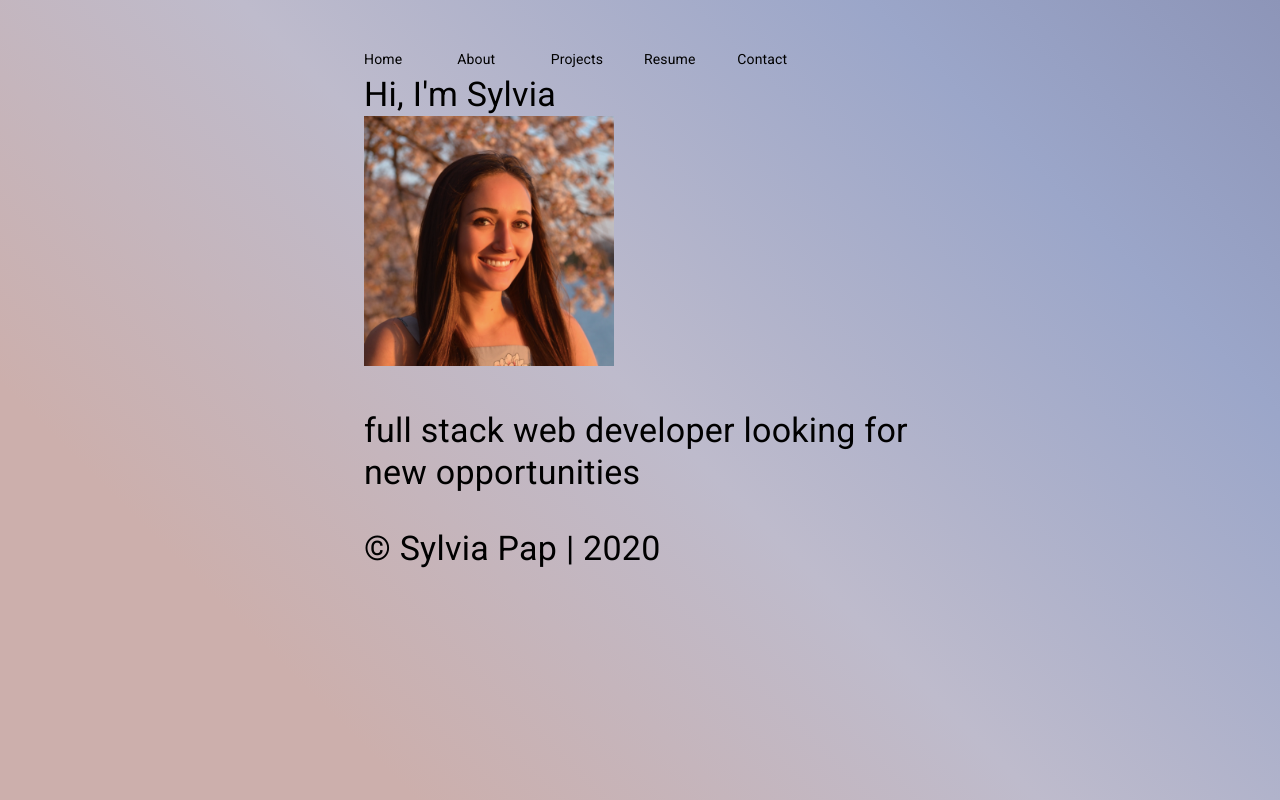
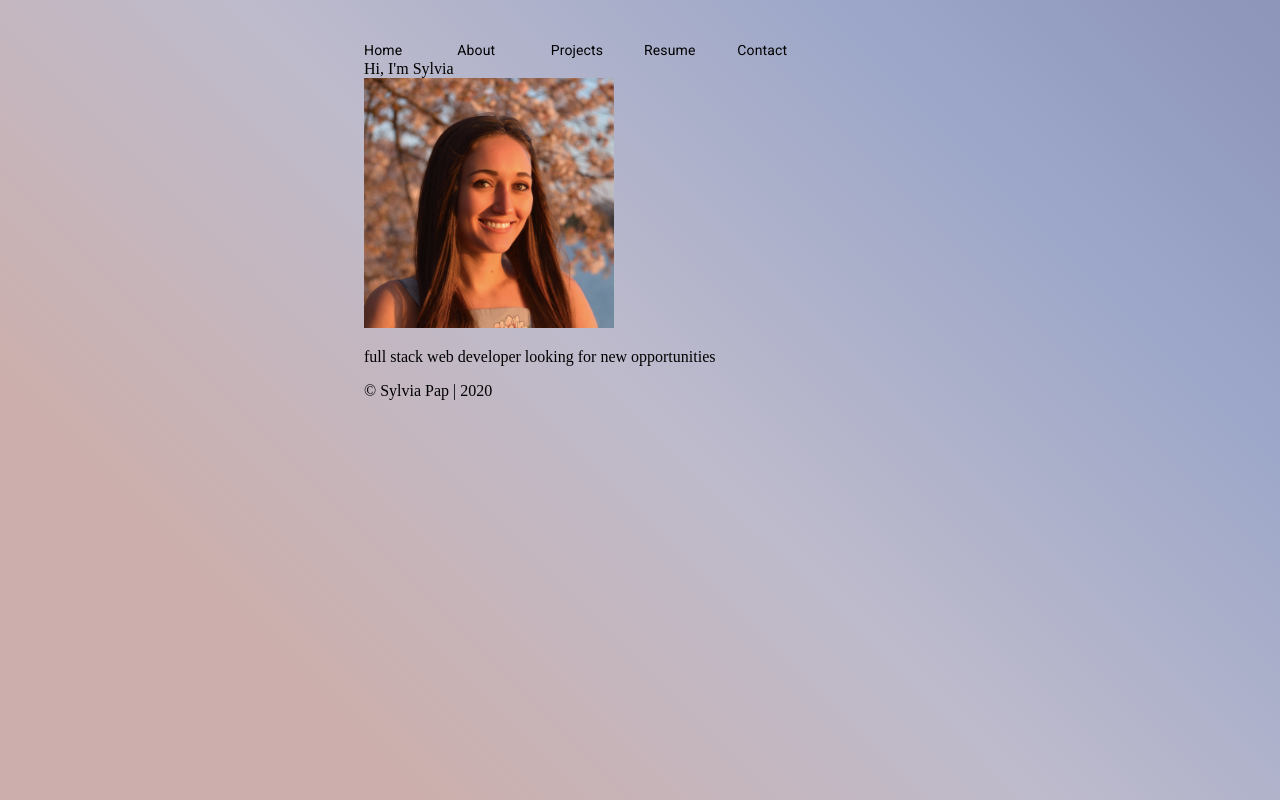
Before and after one commit to sylviapap/personal-site-react, a React (Create React App) app: page / in a window 1280 px wide. Built offline with nearby package versions, Linux system fonts and the light colour scheme.

Commit message:
remove typography

```diff
--- a/src/App.js
+++ b/src/App.js
@@ -9,7 +9,6 @@ import About from './pages/About';
 import Contact from './pages/Contact';
 
 import Container from '@material-ui/core/Container';
-import Typography from '@material-ui/core/Typography';
 import Box from '@material-ui/core/Box';
 
 class App extends Component {
@@ -17,14 +16,12 @@ class App extends Component {
     return (
       <Fragment>
         <Container maxWidth="sm">
-          <Box my={4}>
-            <Typography variant="h4" component="h1" gutterBottom>
+          <Box my={5}>
             <Nav />
             <Route exact path="/" component={Home} />
             <Route path="/about" component={About} />
             <Route path="/contact" component={Contact} />
             <Footer />
-            </Typography>
           </Box>
         </Container>
       </Fragment>
```
Lines whose indentation alone changed are shown as unchanged.
